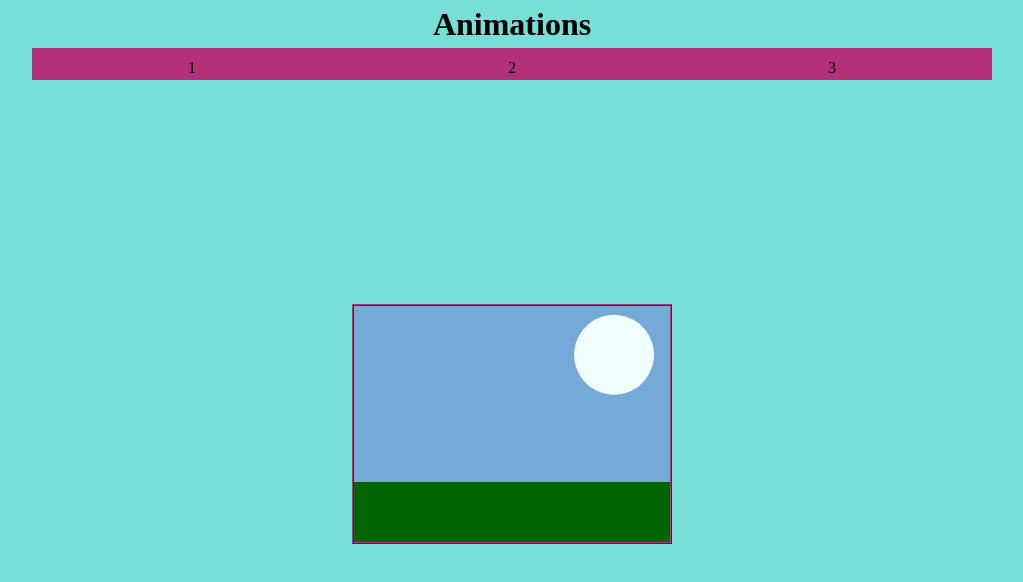
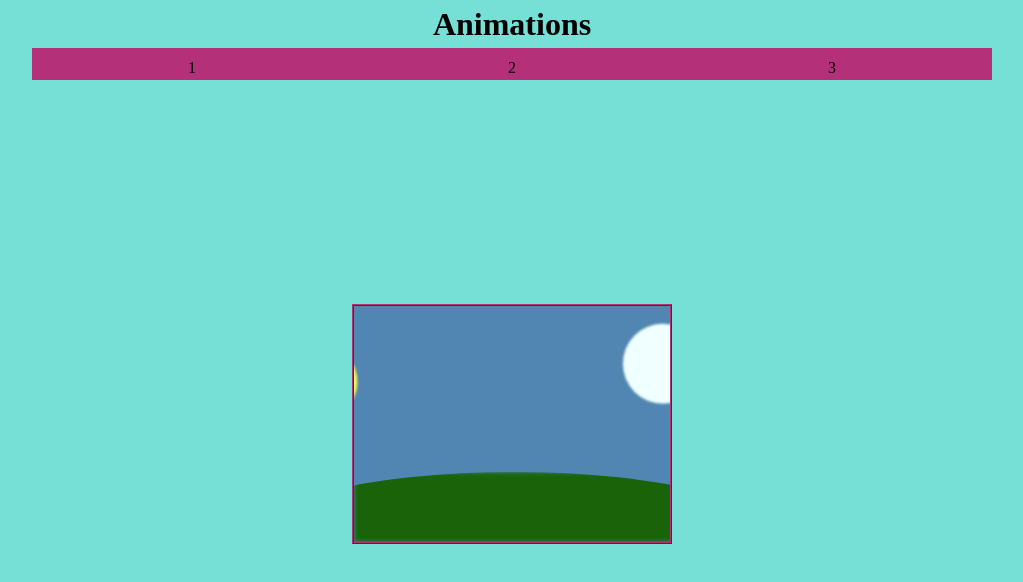
Before and after one commit to Georgie-x/animation-practice, a React (Vite) app: page / in a window 1280 px wide. Shown: the top 582 px of the page, without its empty margins (128-1151 px from the left). Built offline with nearby package versions, Linux system fonts and the light colour scheme.

Commit message:
sun and moon moving with darkening sky, not synced

```diff
--- a/src/index.css
+++ b/src/index.css
@@ -11,7 +11,10 @@
 	--bg-color: hsl(175, 63%, 67%);
 	--highlight-color: hsl(327, 57%, 45%);
 	--sun-color: hsl(60, 100%, 50%);
-	--sky-color: hsl(208, 56%, 65%);
+	--sky-day-color: hsl(208, 56%, 65%);
+	--sky-night-color: hsl(208, 82%, 22%);
+	--land-day-color: hsl(108, 76%, 37%);
+	--land-night-color: hsl(108, 97%, 13%);
 	--moon-color: hsl(209, 56%, 91%);
 }
 
@@ -81,18 +84,51 @@ li {
 	position: relative;
 	height: 100%;
 	width: 100%;
-	background-color: var(--sky-color);
+	background-color: var(--sky-day-color);
 	overflow: hidden;
 	opacity: 100%;
+	animation: skyColor 12s linear infinite;
+}
+
+@keyframes skyColor {
+	0%,
+	100% {
+		background-color: var(--sky-night-color);
+	}
+	50% {
+		background-color: var(--sky-day-color);
+	}
+}
+.land {
+	position: absolute;
+	bottom: 0px;
+	left: 0px;
+	height: 70px;
+	width: 320px;
+	filter: blur(2px);
+	clip-path: ellipse(85% 100% at 50% 100%);
+	background-color: var(--land-day-color);
+	animation: landColor 12s linear 6s infinite;
+}
+
+@keyframes landColor {
+	0%,
+	100% {
+		background-color: var(--land-night-color);
+	}
+	50% {
+		background-color: var(--land-day-color);
+	}
 }
 
 .sun {
 	position: absolute;
-	background-color: yellow;
+	background-color: hsl(60, 94%, 66%);
+	filter: blur(1px);
 	height: 80px;
 	width: 80px;
 	border-radius: 50%;
-	offset-path: path("M 400 100 A 20 5 0 0 0 -40 100");
+	offset-path: path("M 400 110 A 200 50 0 0 0 -80 110");
 	animation: moveSun 12s linear infinite;
 }
 
@@ -100,36 +136,31 @@ li {
 	0% {
 		offset-distance: 0%;
 	}
-	50%, 100% {
+	75%,
+	100% {
 		offset-distance: 100%;
 	}
 }
 
 .moon {
+	position: absolute;
 	background-color: azure;
+	filter: blur(1px);
 	height: 80px;
 	width: 80px;
 	border-radius: 50%;
-	animation: moveMoon 12s linear infinite;
-	offset-path: path("M 400 100 A 20 5 0 0 0 -40 100");
+	animation: moveMoon 12s linear 6s infinite;
+	offset-path: path("M 400 110 A 200 50 0 0 0 -80 100");
 }
 
 @keyframes moveMoon {
-	0%, 50% {
+	0% {
 		offset-distance: 0%;
 	}
+	75%,
 	100% {
 		offset-distance: 100%;
 	}
-}
-
-.land {
-	position: absolute;
-	bottom: 0px;
-	left: 0px;
-	height: 60px;
-	width: 320px;
-	background-color: darkgreen;
 }
 
 .text-fade {
```
